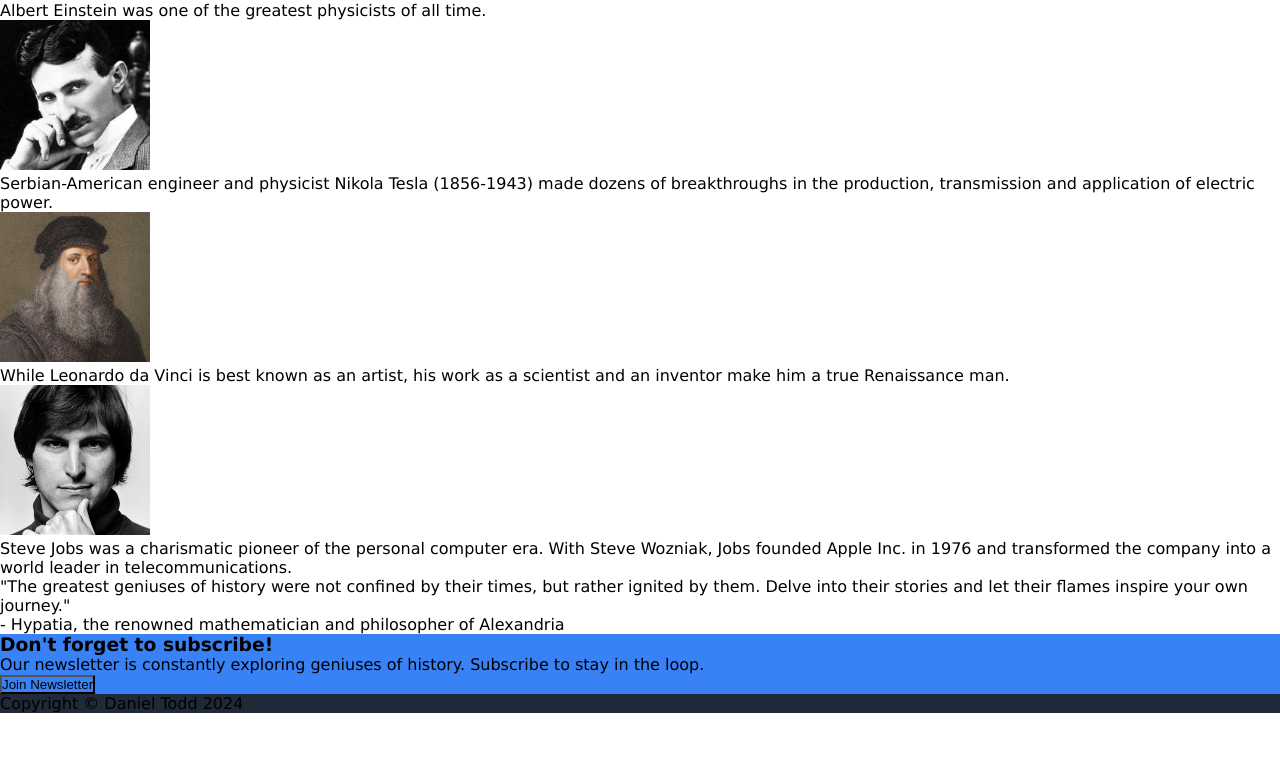
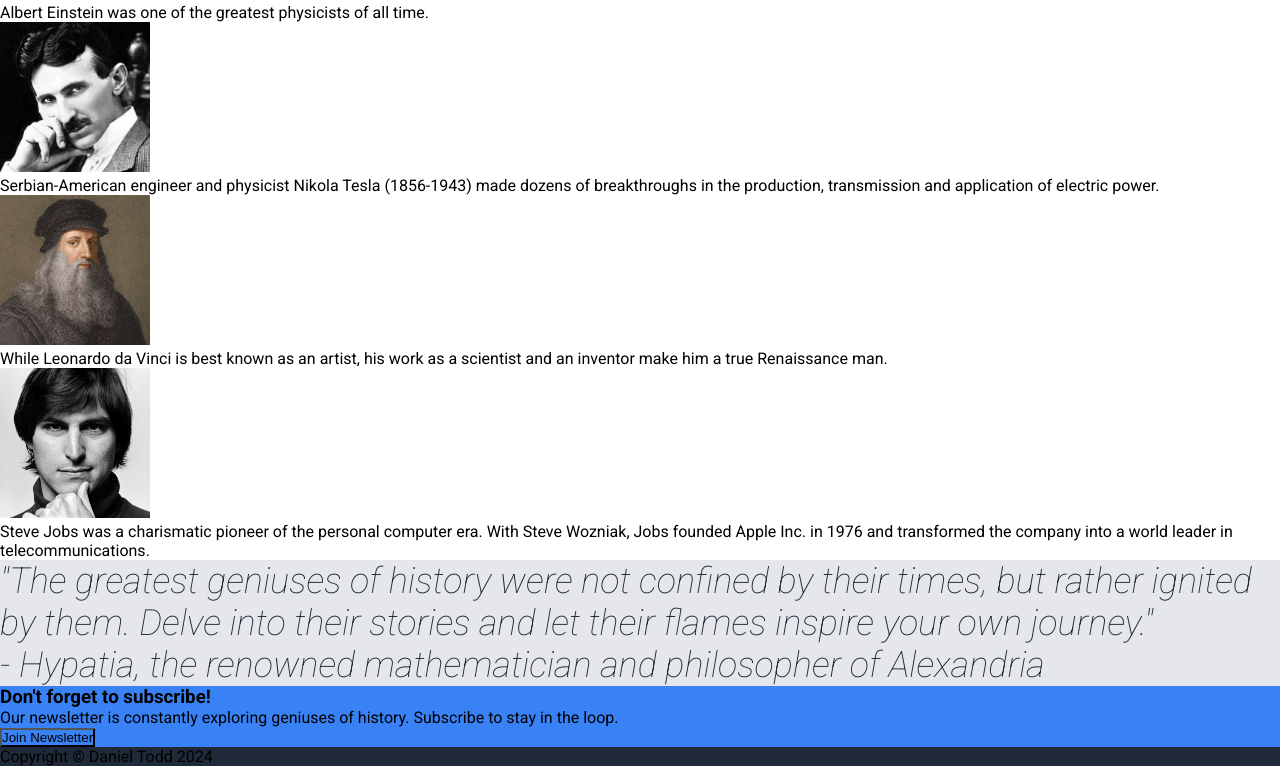
Before and after one commit to danironic/odin-06-flexbox-site, a plain HTML site: page index.html in a window 1280 px wide. Shown: the part 725-1491 px from the top of the page. Before the commit the page ends 1438 px from the top, so only its background shows below. Drawn offline with Linux system fonts and the light colour scheme.

Commit message:
Set quote sections style and set new font-family
set font-family for all document to roboto, sans-serif,
set btn color and bg for cta section to #E5E7EB,
quote text 36px light italic #1F2937.

```diff
--- a/css/style.css
+++ b/css/style.css
@@ -6,7 +6,7 @@
 }
 
 body {
-   font-family: Verdana, Geneva, Tahoma, sans-serif;
+   font-family: "Roboto", sans-serif;
 }
 
 .nav-bar,
@@ -44,3 +44,14 @@ button,
    font-weight: bold;
    color: #1F2937;
 }
+
+.quote-section {
+   background-color: #E5E7EB;
+}
+
+.quote-section p {
+   font-size: 36px;
+   font-weight: 100;
+   font-style: italic;
+   color: #1F2937;
+}
--- a/index.html
+++ b/index.html
@@ -6,6 +6,9 @@
     <meta http-equiv="X-UA-Compatible" content="ie=edge">
     <meta name="viewport" content="width=device-width, initial-scale=1.0">
     <link rel="stylesheet" type="text/css" href="./css/style.css">
+    <link rel="preconnect" href="https://fonts.googleapis.com">
+  <link rel="preconnect" href="https://fonts.gstatic.com" crossorigin>
+  <link href="https://fonts.googleapis.com/css2?family=Roboto:ital,wght@0,100;0,300;0,400;0,500;0,700;0,900;1,100;1,300;1,400;1,500;1,700;1,900&display=swap" rel="stylesheet">
     <title>Truly Great Minds</title>
   </head>
 
```
